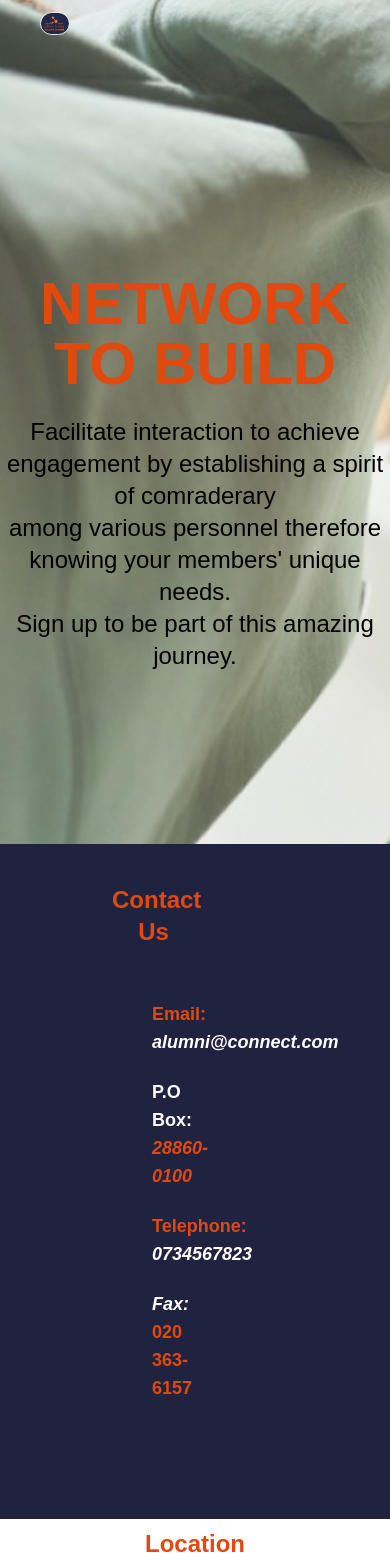
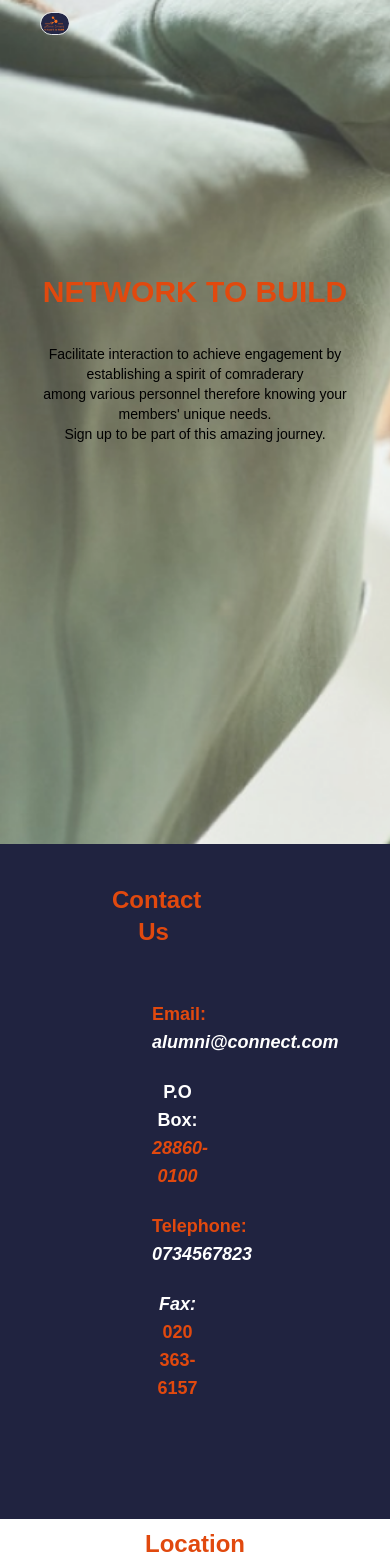
Before and after one commit to Omari-Elizabeth/moringa_alumni_community_client, a React (Create React App) app: page / in a window 390 px wide. Shown: the top 1568 px of the page. Built offline with nearby package versions, Linux system fonts and the light colour scheme; no server answers.

Commit message:
added md factors in the footer

```diff
--- a/src/Components/Footer.js
+++ b/src/Components/Footer.js
@@ -17,12 +17,12 @@ function Footer() {
     <>
       <Element id="footer" name="footer">
         <div className="bg-cloud-burst-600 w-full px-28 "  style={{ height: "80vh" }}>
-          <div className="grid grid-cols-1 md:grid-cols-3 pb-19 gap-8 ">
+          <div className="grid grid-cols-1 md:flex pb-19 gap-8 ">
             <div className=" w-1/2 ">
               <h3 className="text-2xl font-bold text-international-orange-600 pt-10 pb-3">
                 Contact Us
               </h3>
-              <section className=" w-2/3 p-4 m-6">
+              <section className="w-full md:w-2/3 p-4 m-6  items-center">
                 <h2 className="text-lg font-bold text-international-orange-600 ">
                   {" "}
                   Email: <span className="italic gap-6 text-white">alumni@connect.com</span>
@@ -45,7 +45,7 @@ function Footer() {
               <h3 className=" pt-8 pb-8  text-2xl font-bold text-international-orange-600 ">
                 Location
               </h3>
-              <div>
+              <div className="w-full md:w-2/3">
                 <iframe
                   src="https://www.google.com/maps/embed?pb=!1m14!1m8!1m3!1d15955.16244016024!2d36.7846067!3d-1.3004862!3m2!1i1024!2i768!4f13.1!3m3!1m2!1s0x0%3A0x940b62a3c8efde4c!2sMoringa%20School!5e0!3m2!1sen!2ske!4v1673513978283!5m2!1sen!2ske"
                   title="google-map"
--- a/src/Components/Home.js
+++ b/src/Components/Home.js
@@ -5,16 +5,13 @@ import Footer from "./Footer.js";
 function Home() {
   return (
     <>
-      <div
-        className="bg-home-image bg-cover bg-opacity-50 "
-        style={{ height: "100vh" }}
-      >
+      <div className="bg-home-image  bg-cover"style={{ height: "100vh" }}>
         <Navigation />
-        <div className="items-center ">
-          <h1 className="text-international-orange-600 hover:text-black pt-36 font-semibold text-6xl font-anton">
+        <div className=" flex flex-col items-center ">
+          <h1 className="text-international-orange-600 hover:text-black pt-36 font-semibold text-3xl md:text-6xl font-anton">
             NETWORK TO BUILD
           </h1> <br></br>
-          <p className="text-black text-2xl font-light pt-30 pb-96">
+          <p className="items-center p-3 text-black md:text-2xl text-sm font-light pt-30 pb-96">
                       Facilitate interaction to achieve engagement by
                       establishing a spirit of comraderary <br></br>
                       among various personnel therefore knowing your
```
Also changed, not shown: src/Components/example.js (added, +149 -0 lines).
